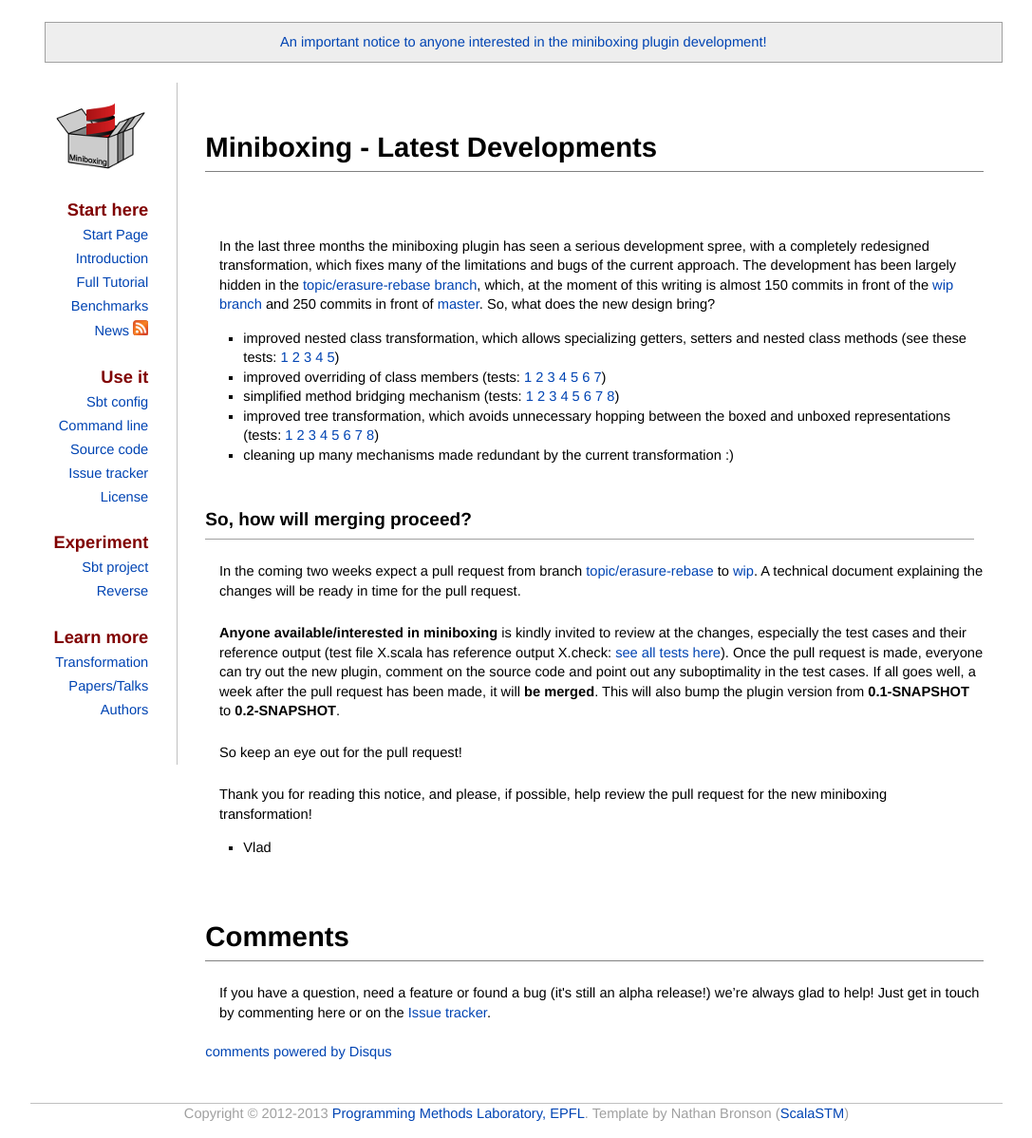
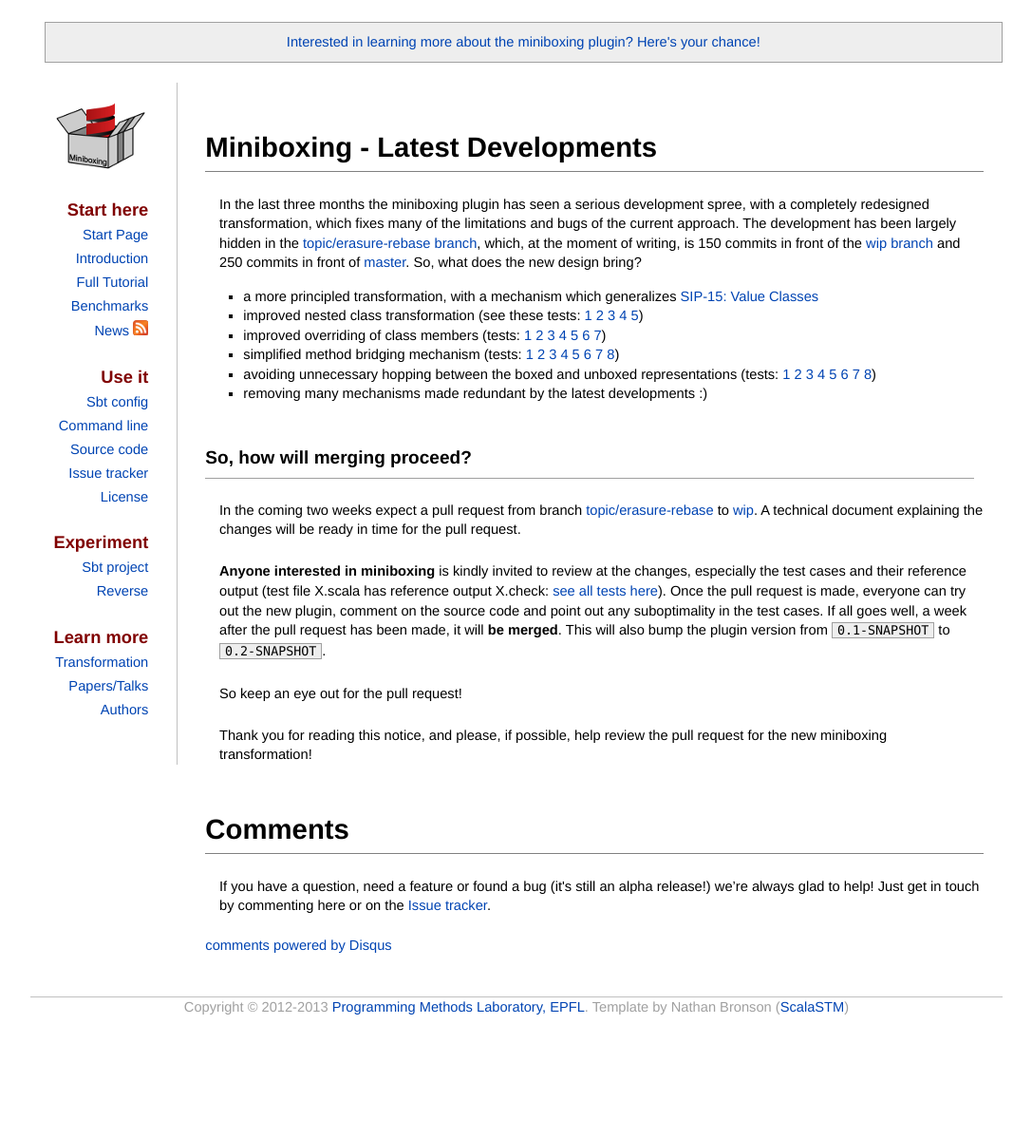
Before and after one commit to miniboxing/miniboxing.github.io, a Jekyll site: the page built from _posts/2014-01-18-miniboxing-developments.md, in a window 1280 px wide. Shown: the whole page at 95% size, without its empty margins (96-1183 px from the left). Built offline with Jekyll 4.4.1, drawn with Linux system fonts in a browser that asks for light colours; comment, search, counter and statistics services are not loaded; after the commit the page ends 1085 px from its top, so only the background shows below that.

Commit message:
Rewording

```diff
--- a/_layouts/default.html
+++ b/_layouts/default.html
@@ -26,7 +26,7 @@
   <body>
     <div id='outer'>
       <p class="paper" align="center">
-        <a href="http://scala-miniboxing.org/2014/01/18/miniboxing-developments.html">An important notice to anyone interested in the miniboxing plugin development!</a>
+        <a href="http://scala-miniboxing.org/2014/01/18/miniboxing-developments.html">Interested in learning more about the miniboxing plugin? Here's your chance!</a>
       </p>
       <br/>
       <div id='menu'>
--- a/_posts/2014-01-18-miniboxing-developments.md
+++ b/_posts/2014-01-18-miniboxing-developments.md
@@ -4,23 +4,21 @@ title: "Miniboxing - Latest Developments"
 newstitle: "Miniboxing - latest developments"
 ---
 
-<br/>
+In the last three months the miniboxing plugin has seen a serious development spree, with a completely redesigned transformation, which fixes many of the limitations and bugs of the current approach. The development has been largely hidden in the [topic/erasure-rebase branch](https://github.com/miniboxing/miniboxing-plugin/tree/topic/erasure-rebase), which, at the moment of writing, is 150 commits in front of the [wip branch](https://github.com/miniboxing/miniboxing-plugin/tree/wip) and 250 commits in front of [master](https://github.com/miniboxing/miniboxing-plugin/tree/master). So, what does the new design bring?
 
-In the last three months the miniboxing plugin has seen a serious development spree, with a completely redesigned transformation, which fixes many of the limitations and bugs of the current approach. The development has been largely hidden in the [topic/erasure-rebase branch](https://github.com/miniboxing/miniboxing-plugin/tree/topic/erasure-rebase), which, at the moment of this writing is almost 150 commits in front of the [wip branch](https://github.com/miniboxing/miniboxing-plugin/tree/wip) and 250 commits in front of [master](https://github.com/miniboxing/miniboxing-plugin/tree/master). So, what does the new design bring?
-
- * improved nested class transformation, which allows specializing getters, setters and nested class methods (see these tests: [1](https://github.com/miniboxing/miniboxing-plugin/blob/topic/erasure-rebase/tests/correctness/src/miniboxing/tests/compile/mb_nested_class_first.scala) [2](https://github.com/miniboxing/miniboxing-plugin/blob/topic/erasure-rebase/tests/correctness/src/miniboxing/tests/compile/mb_nested_class_second.scala) [3](https://github.com/miniboxing/miniboxing-plugin/blob/topic/erasure-rebase/tests/correctness/src/miniboxing/tests/compile/mb_nested_class_third.scala) [4](https://github.com/miniboxing/miniboxing-plugin/blob/topic/erasure-rebase/tests/correctness/src/miniboxing/tests/compile/mb_nested_class_forth.scala) [5](https://github.com/miniboxing/miniboxing-plugin/blob/topic/erasure-rebase/tests/correctness/src/miniboxing/tests/compile/mb_nested_class_fifth.scala))
+ * a more principled transformation, with a mechanism which generalizes [ SIP-15: Value Classes](http://docs.scala-lang.org/sips/completed/value-classes.html)
+ * improved nested class transformation (see these tests: [1](https://github.com/miniboxing/miniboxing-plugin/blob/topic/erasure-rebase/tests/correctness/src/miniboxing/tests/compile/mb_nested_class_first.scala) [2](https://github.com/miniboxing/miniboxing-plugin/blob/topic/erasure-rebase/tests/correctness/src/miniboxing/tests/compile/mb_nested_class_second.scala) [3](https://github.com/miniboxing/miniboxing-plugin/blob/topic/erasure-rebase/tests/correctness/src/miniboxing/tests/compile/mb_nested_class_third.scala) [4](https://github.com/miniboxing/miniboxing-plugin/blob/topic/erasure-rebase/tests/correctness/src/miniboxing/tests/compile/mb_nested_class_forth.scala) [5](https://github.com/miniboxing/miniboxing-plugin/blob/topic/erasure-rebase/tests/correctness/src/miniboxing/tests/compile/mb_nested_class_fifth.scala))
  * improved overriding of class members (tests: [1](https://github.com/miniboxing/miniboxing-plugin/blob/topic/erasure-rebase/tests/correctness/src/miniboxing/tests/compile/mb_override_1.scala) [2](https://github.com/miniboxing/miniboxing-plugin/blob/topic/erasure-rebase/tests/correctness/src/miniboxing/tests/compile/mb_override_2.scala) [3](https://github.com/miniboxing/miniboxing-plugin/blob/topic/erasure-rebase/tests/correctness/src/miniboxing/tests/compile/mb_override_3.scala) [4](https://github.com/miniboxing/miniboxing-plugin/blob/topic/erasure-rebase/tests/correctness/src/miniboxing/tests/compile/mb_override_4.scala) [5](https://github.com/miniboxing/miniboxing-plugin/blob/topic/erasure-rebase/tests/correctness/src/miniboxing/tests/compile/mb_override_5.scala) [6](https://github.com/miniboxing/miniboxing-plugin/blob/topic/erasure-rebase/tests/correctness/src/miniboxing/tests/compile/mb_override_6.scala) [7](https://github.com/miniboxing/miniboxing-plugin/blob/topic/erasure-rebase/tests/correctness/src/miniboxing/tests/compile/mb_override_1.scala))
  * simplified method bridging mechanism (tests: [1](https://github.com/miniboxing/miniboxing-plugin/blob/topic/erasure-rebase/tests/correctness/src/miniboxing/tests/compile/mb_signatures.scala) [2](https://github.com/miniboxing/miniboxing-plugin/blob/topic/erasure-rebase/tests/correctness/src/miniboxing/tests/compile/mb_rewire_method.scala) [3](https://github.com/miniboxing/miniboxing-plugin/blob/topic/erasure-rebase/tests/correctness/src/miniboxing/tests/compile/mb_rewire_method_advanced.scala) [4](https://github.com/miniboxing/miniboxing-plugin/blob/topic/erasure-rebase/tests/correctness/src/miniboxing/tests/compile/mb_rewire_new.scala) [5](https://github.com/miniboxing/miniboxing-plugin/blob/topic/erasure-rebase/tests/correctness/src/miniboxing/tests/compile/mb_rewire_val.scala) [6](https://github.com/miniboxing/miniboxing-plugin/blob/topic/erasure-rebase/tests/correctness/src/miniboxing/tests/compile/mb_tparams_basic.scala) [7](https://github.com/miniboxing/miniboxing-plugin/blob/topic/erasure-rebase/tests/correctness/src/miniboxing/tests/compile/mb_tparams_rewire_method.scala) [8](https://github.com/miniboxing/miniboxing-plugin/blob/topic/erasure-rebase/tests/correctness/src/miniboxing/tests/compile/mb_tparams_rewire_new.scala))
- * improved tree transformation, which avoids unnecessary hopping between the boxed and unboxed representations (tests: [1](https://github.com/miniboxing/miniboxing-plugin/blob/topic/erasure-rebase/tests/correctness/src/miniboxing/tests/compile/mb_erasure_torture1.scala) [2](https://github.com/miniboxing/miniboxing-plugin/blob/topic/erasure-rebase/tests/correctness/src/miniboxing/tests/compile/mb_erasure_torture2.scala) [3](https://github.com/miniboxing/miniboxing-plugin/blob/topic/erasure-rebase/tests/correctness/src/miniboxing/tests/compile/mb_erasure_torture3.scala) [4](https://github.com/miniboxing/miniboxing-plugin/blob/topic/erasure-rebase/tests/correctness/src/miniboxing/tests/compile/mb_erasure_torture1.scala) [5](https://github.com/miniboxing/miniboxing-plugin/blob/topic/erasure-rebase/tests/correctness/src/miniboxing/tests/compile/mb_erasure_torture5.scala) [6](https://github.com/miniboxing/miniboxing-plugin/blob/topic/erasure-rebase/tests/correctness/src/miniboxing/tests/compile/mb_erasure_torture6.scala) [7](https://github.com/miniboxing/miniboxing-plugin/blob/topic/erasure-rebase/tests/correctness/src/miniboxing/tests/compile/mb_erasure_torture7.scala) [8](https://github.com/miniboxing/miniboxing-plugin/blob/topic/erasure-rebase/tests/correctness/src/miniboxing/tests/compile/mb_erasure_torture1.scala))
- * cleaning up many mechanisms made redundant by the current transformation :)
+ * avoiding unnecessary hopping between the boxed and unboxed representations (tests: [1](https://github.com/miniboxing/miniboxing-plugin/blob/topic/erasure-rebase/tests/correctness/src/miniboxing/tests/compile/mb_erasure_torture1.scala) [2](https://github.com/miniboxing/miniboxing-plugin/blob/topic/erasure-rebase/tests/correctness/src/miniboxing/tests/compile/mb_erasure_torture2.scala) [3](https://github.com/miniboxing/miniboxing-plugin/blob/topic/erasure-rebase/tests/correctness/src/miniboxing/tests/compile/mb_erasure_torture3.scala) [4](https://github.com/miniboxing/miniboxing-plugin/blob/topic/erasure-rebase/tests/correctness/src/miniboxing/tests/compile/mb_erasure_torture1.scala) [5](https://github.com/miniboxing/miniboxing-plugin/blob/topic/erasure-rebase/tests/correctness/src/miniboxing/tests/compile/mb_erasure_torture5.scala) [6](https://github.com/miniboxing/miniboxing-plugin/blob/topic/erasure-rebase/tests/correctness/src/miniboxing/tests/compile/mb_erasure_torture6.scala) [7](https://github.com/miniboxing/miniboxing-plugin/blob/topic/erasure-rebase/tests/correctness/src/miniboxing/tests/compile/mb_erasure_torture7.scala) [8](https://github.com/miniboxing/miniboxing-plugin/blob/topic/erasure-rebase/tests/correctness/src/miniboxing/tests/compile/mb_erasure_torture1.scala))
+ * removing many mechanisms made redundant by the latest developments :)
 
 ##So, how will merging proceed?
 
 In the coming two weeks expect a pull request from branch [topic/erasure-rebase](https://github.com/miniboxing/miniboxing-plugin/tree/topic/erasure-rebase) to [wip](https://github.com/miniboxing/miniboxing-plugin/tree/wip). A technical document explaining the changes will be ready in time for the pull request.
 
-**Anyone available/interested in miniboxing** is kindly invited to review at the changes, especially the test cases and their reference output (test file X.scala has reference output X.check: [see all tests here](https://github.com/miniboxing/miniboxing-plugin/tree/topic/erasure-rebase/tests/correctness/src/miniboxing/tests/compile)). Once the pull request is made, everyone can try out the new plugin, comment on the source code and point out any suboptimality in the test cases. If all goes well, a week after the pull request has been made, it will **be merged**. This will also bump the plugin version from **0.1-SNAPSHOT** to **0.2-SNAPSHOT**.
+**Anyone interested in miniboxing** is kindly invited to review at the changes, especially the test cases and their reference output (test file X.scala has reference output X.check: [see all tests here](https://github.com/miniboxing/miniboxing-plugin/tree/topic/erasure-rebase/tests/correctness/src/miniboxing/tests/compile)). Once the pull request is made, everyone can try out the new plugin, comment on the source code and point out any suboptimality in the test cases. If all goes well, a week after the pull request has been made, it will **be merged**. This will also bump the plugin version from `0.1-SNAPSHOT` to `0.2-SNAPSHOT`.
 
 So keep an eye out for the pull request!
 
 Thank you for reading this notice, and please, if possible, help review the pull request for the new miniboxing transformation!
-- Vlad
```
